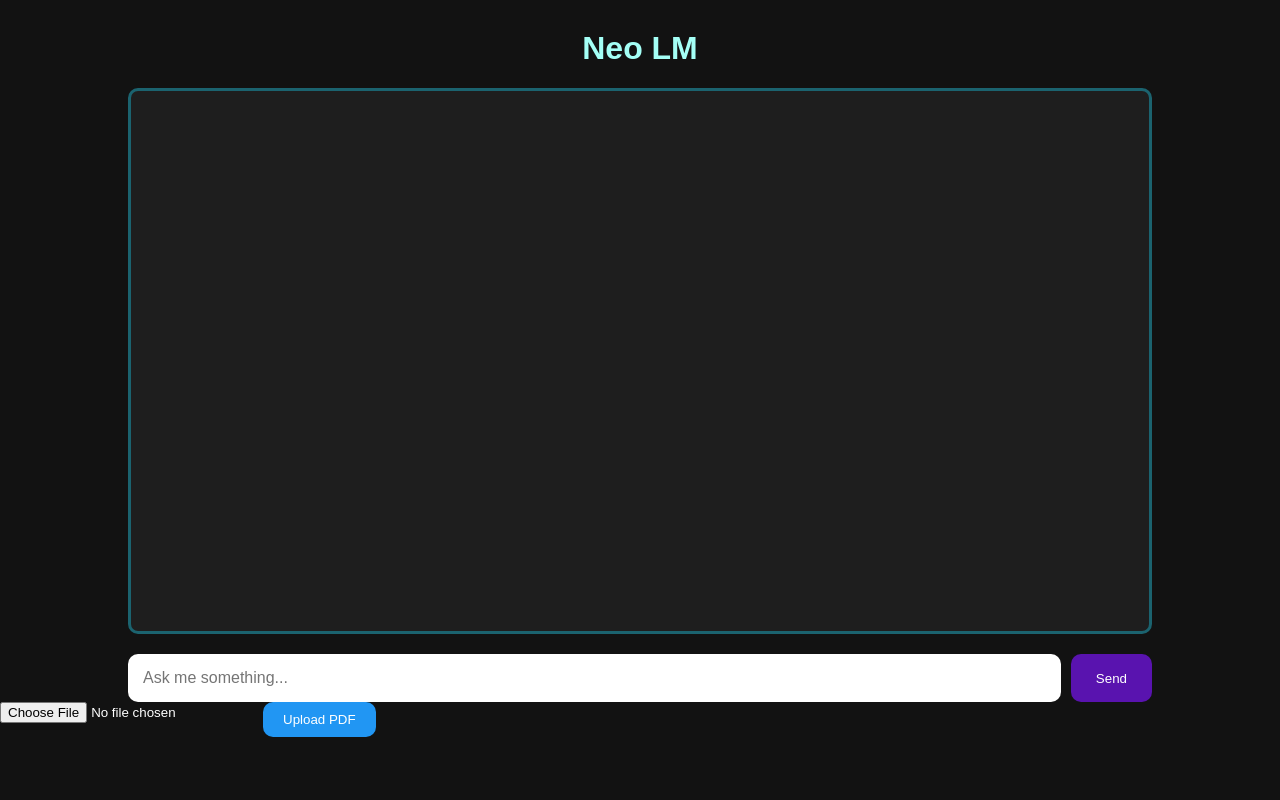
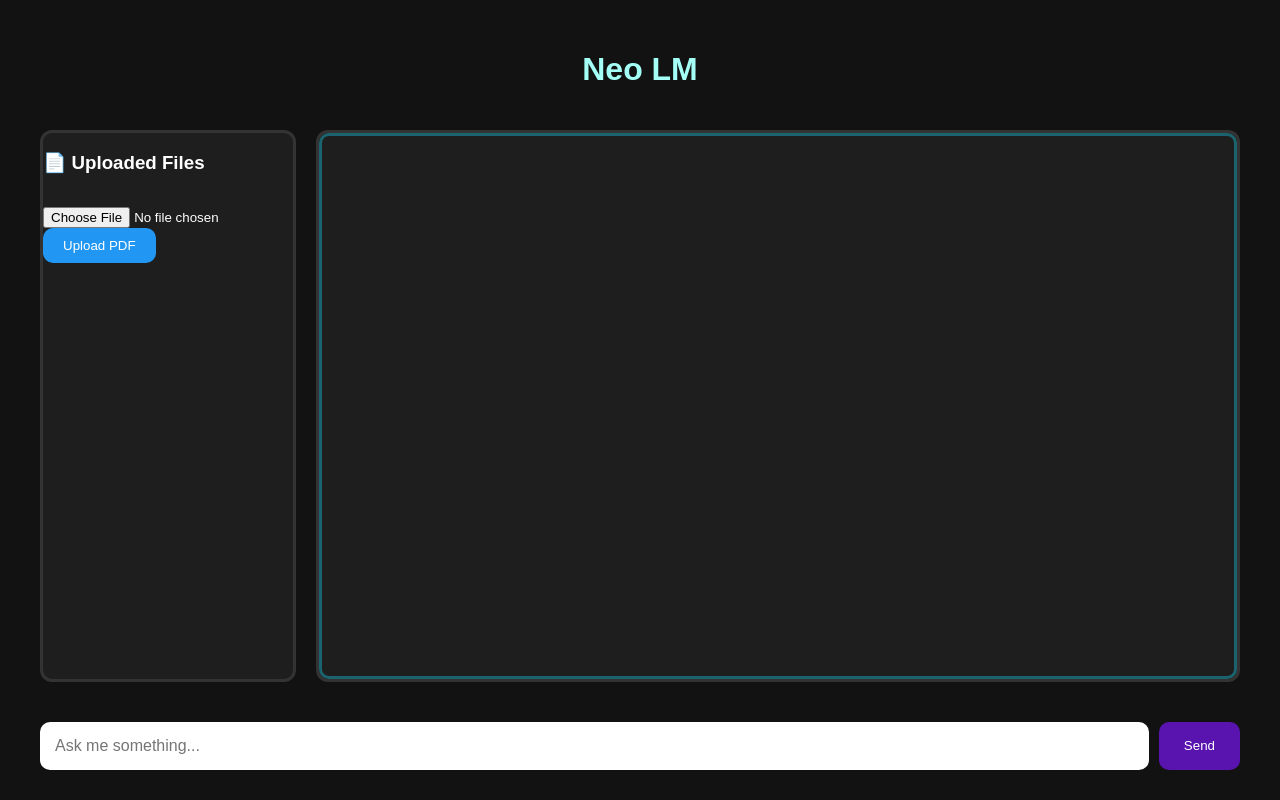
Before and after one commit to laksh1441942-wq/RAG_chatbot, a Flask app: page / in a window 1280 px wide. Run offline with Flask 3, Linux system fonts and the light colour scheme.

Commit message:
added sidebar for uploaded pdfs

```diff
--- a/app.py
+++ b/app.py
@@ -3,6 +3,7 @@
 import os
 import subprocess
 from database import db, ChatMessage
+import sys
 
 app =Flask(__name__)
 app.config['SQLALCHEMY_DATABASE_URI'] = 'sqlite:///chat_history.db'
@@ -39,7 +40,8 @@
     save_path =os.path.join("data", file.filename)
     file.save(save_path)
     # Trigger the ingestion process
-    subprocess.run(['python', 'ingest.py', save_path])
+    subprocess.run([
+        sys.executable,'ingest.py',save_path], check=True)
 
     return jsonify({
         "message": "PDF uploaded successfully!"
--- a/static/css/style.css
+++ b/static/css/style.css
@@ -6,7 +6,11 @@
     color:white;
 }
 .container{
-    width:80%;
+    display:flex;
+    flex-direction:column;
+    gap:20px;
+    max-width:1200px;
+    width:95%;
     margin:auto;
     margin-top:30px;
 }
@@ -44,6 +48,25 @@
     color:white;
     cursor:pointer;
 }
+#file-list{
+    margin-top:15px;
+    margin-bottom:15px;
+    max-height:300px;
+    overflow-y:auto;
+}
+.file-item{
+    background:#333;
+    padding:10px;
+    border-radius:10px;
+    margin-bottom:10px;
+    cursor:pointer;
+}
+.file-item:hover{
+    background:#3a3a3a;
+}
+button:hover{
+    opacity:0.8;
+}
 .message{
     padding:15px;
     margin-bottom:15px;
@@ -56,6 +79,26 @@
 }
 .bot-message{
     background:#333;
+}
+.source-list{
+    margin-left: 20px;
+    margin-top: 5px;
+    margin-bottom: 15px;
+    color: #8fd3ff;
+    font-size: 12px;
+}
+.sidebar{
+    width:250px;
+    min-height:500px;
+    background:#1e1e1e;
+    border-radius:12px;
+    border:#333 solid 3px;
+}
+.chat-section{
+    flex:1;
+    background:#1e1e1e;
+    border-radius:12px;
+    border:#333 solid 3px;
 }
 .upload-area{
     margin-bottom:20px;
@@ -70,3 +113,10 @@
     color:white;
     cursor:pointer;
 }
+#upload-btn:hover{
+    opacity:0.8;
+}
+.main-layout{
+    display:flex;
+    gap:20px;
+}
--- a/static/js/script.js
+++ b/static/js/script.js
@@ -26,9 +26,23 @@
                 message: message
             })
         });
+
         const data = await response.json();
+        console.log(data);
         typingDiv.remove();
-        addMessage(data.response, "bot");
+
+        const botDiv = addMessage(data.response, "bot");
+
+        if (data.sources && data.sources.length > 0) {
+            const sourceDiv = document.createElement("div");
+            sourceDiv.classList.add("source-list");
+
+            sourceDiv.innerHTML =
+                "<strong>Sources:</strong><br>" +
+                data.sources.join("<br>");
+
+            chatBox.appendChild(sourceDiv);
+        }
 
     }
 
@@ -44,6 +58,7 @@
         method: "POST",
         body: formData
     });
+    //console.log(await response.text());
     const data = await response.json();
     alert(data.message);
 }
--- a/templates/index.html
+++ b/templates/index.html
@@ -10,9 +10,20 @@
 <body>
      <div class ='container'>
         <h1>Neo LM</h1>
-        <div id="chat-box">
+        <div class="main-layout">
+            <div class="sidebar">
+                <h3>📄 Uploaded Files</h3>
+                <div id="file-list">
+                </div>
+                <input type="file" id="pdf-file" accept=".pdf">
+                <button id="upload-btn">
+                    Upload PDF
+                </button>
+            </div>
+            <div class="chat-section">
+                <div id="chat-box"></div>
+            </div>
         </div>
-
         <div class="input-area">
             <input type="text" id="user-input" placeholder="Ask me something...">
             <button id="send-btn">
@@ -20,13 +31,6 @@
             </button>
         </div>
      </div>
-     <div class="upload-area">
-        <input type="file" id="pdf-file" accept=".pdf">
-        <button id="upload-btn">
-            Upload PDF
-        </button>
-     </div>
-
      <script src="{{ ( url_for('static', filename='js/script.js'))}}"></script>
 </body>
 </html>
```
Also changed, not shown: ingest.py (+12 -7 lines), reg_engine.py (+29 -7 lines), instance/chat_history.db, 5 other files.
